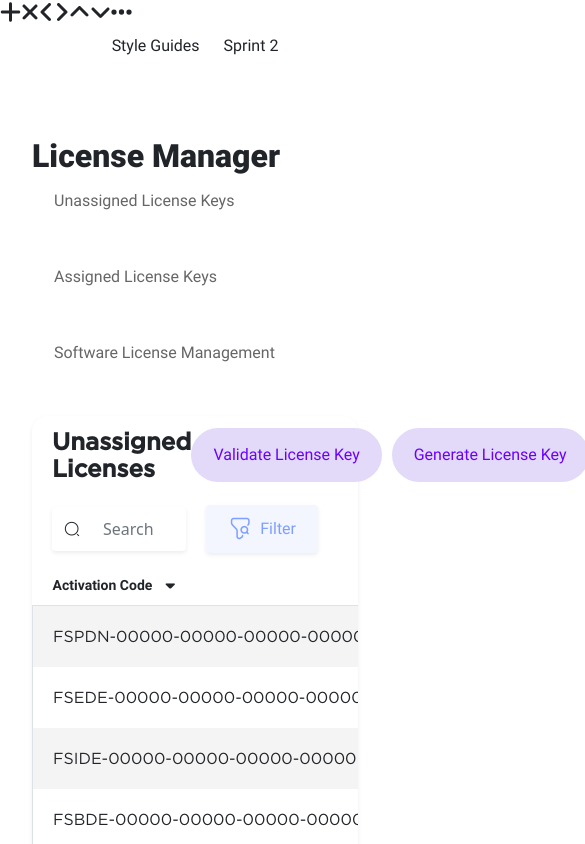
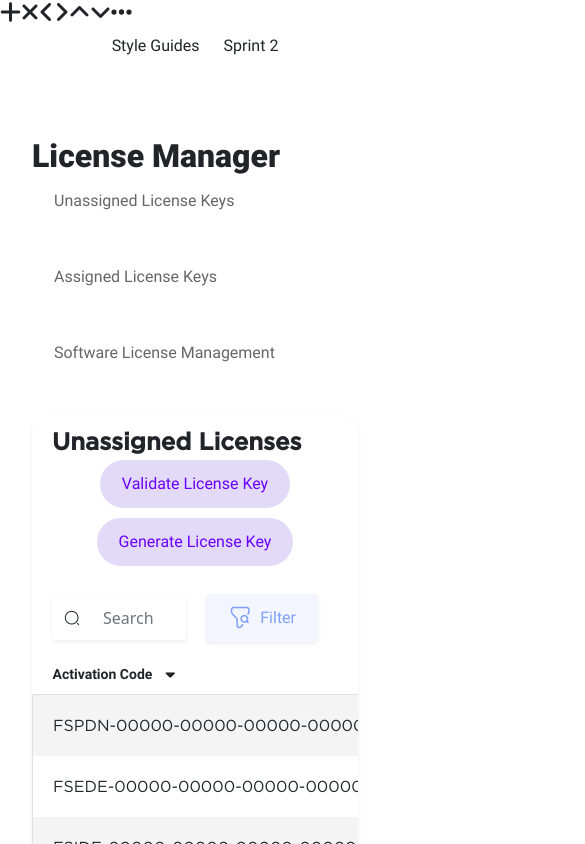
Before and after one commit to integratr-azamora/integratrGov-license-management, a Vue app: page /licmanager in a window 390 px wide. Shown: the top 844 px of the page, 585 px wide, since content can reach past the window. Built offline with nearby package versions, Linux system fonts and the light colour scheme; a web font is replaced by a local one.

Commit message:
Table Responsive

```diff
--- a/src/assets/css/accmanager.css
+++ b/src/assets/css/accmanager.css
@@ -59,3 +59,12 @@
   max-width: 300px !important;
   height: 44px !important;
 }
+
+.flex-container{
+  display: flex;
+  flex-flow: row wrap;
+  justify-content: space-around;
+  padding: 0;
+  margin: 0;
+  list-style: none;
+}
--- a/src/components/LicenseManger.vue
+++ b/src/components/LicenseManger.vue
@@ -9,20 +9,19 @@
                <button class="button-tab m-3">Software License Management</button>
             </div>
             <!-- row1  -->
-            <div class=" shadow-sm border-round16px pb-20px">
-               <div class="d-flex justify-content-between mt-20px pt-12px mx-20px">
+            <div class=" shadow-sm border-round16px pb-20px ">
+               <div class="d-flex justify-content-between mt-20px pt-12px mx-20px flex-container">
                   <p class="fontfamily-gotham-heading-2">Unassigned Licenses</p>
                   <div class="d-flex justify-content-end">
-                  <button class="button-pill bg-lavenderweb color-indigo border-color-lavenderweb d-flex flex-row align-items-center margin-none ">
-                     Validate License Key
-                  </button>
-                  <span class="p-5px"></span>
-                  <button class="button-pill bg-lavenderweb color-indigo border-color-lavenderweb d-flex flex-row align-items-center margin-none">
-                     Generate License Key
-                  </button>
-
+                     <div class="flex-container">
+                        <button class="button-pill bg-lavenderweb color-indigo border-color-lavenderweb d-flex flex-row align-items-center m-5px ">
+                           Validate License Key
+                        </button>
+                        <button class="button-pill bg-lavenderweb color-indigo border-color-lavenderweb d-flex flex-row align-items-center m-5px">
+                           Generate License Key
+                        </button>
+                     </div>
                   </div>
-
                </div>
                <!-- table Header Row2  -->
                <!-- table Header Row3  -->
--- a/src/components/Tables.vue
+++ b/src/components/Tables.vue
@@ -155,7 +155,6 @@
                   <!-- pagination  -->
                   <div class=" col ">
                      <div class="d-flex justify-content-end">
-                        <div class="col"></div>
                      <button class="button-pagination bg-none color-dimgray border-color-none"><fa class="font-size-20px  mt-1" icon="angle-left" /></button>
                      <button class="button-pagination bg-none color-dimgray border-color-none me-20px">Previous</button>
                      <button class="button-pagination bg-none color-indigo border-color-indigo px-20 py-10 ">1</button>
```
